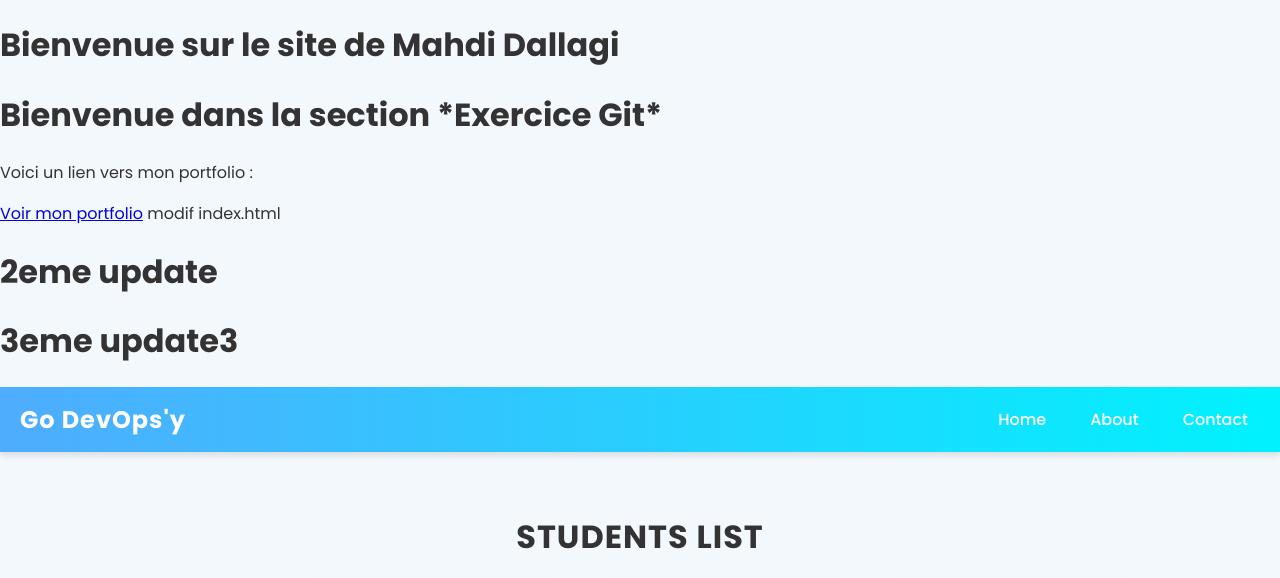
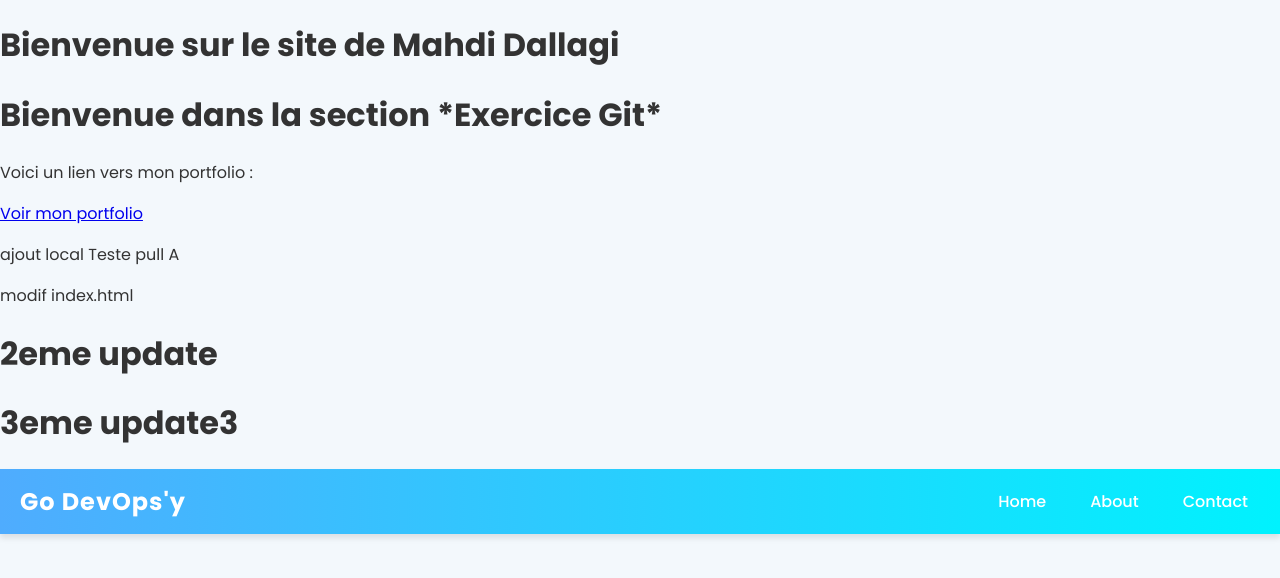
Before and after one commit to GeekMehdi/html-perso, a plain HTML site: page index.html in a window 1280 px wide. Shown: the top 578 px of the page. Drawn offline with Linux system fonts and the light colour scheme.

Commit message:
Ajout local dans A

```diff
--- a/index.html
+++ b/index.html
@@ -17,6 +17,8 @@
     <h1>Bienvenue dans la section *Exercice Git*</h1>
     <p>Voici un lien vers mon portfolio :</p>
     <a href="portfolio.html">Voir mon portfolio</a>
+
+    <p>ajout local Teste pull A</p>
 
     <!-- Navigation Bar -->
     modif index.html
```
